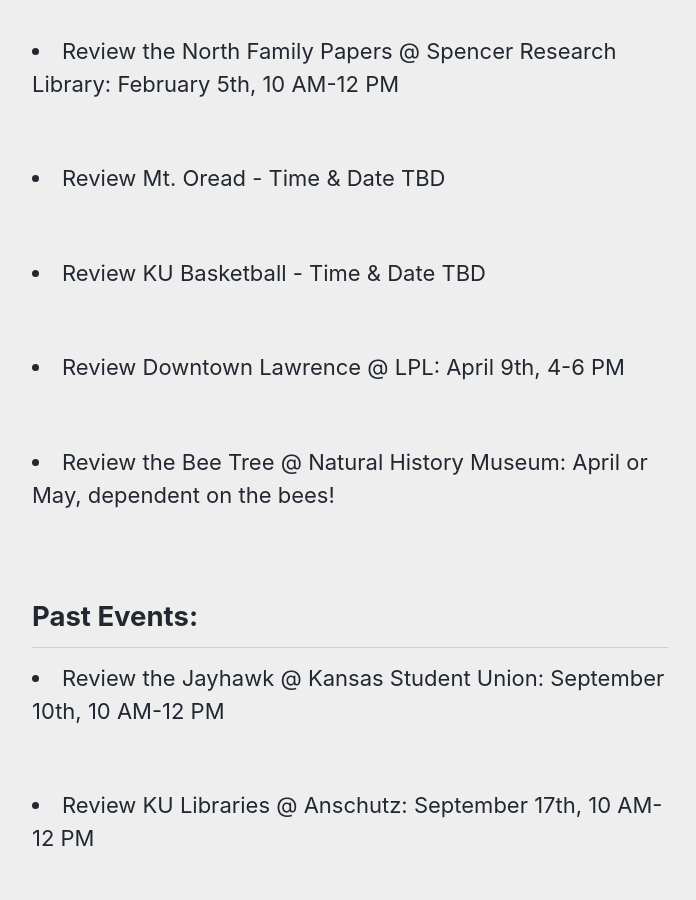
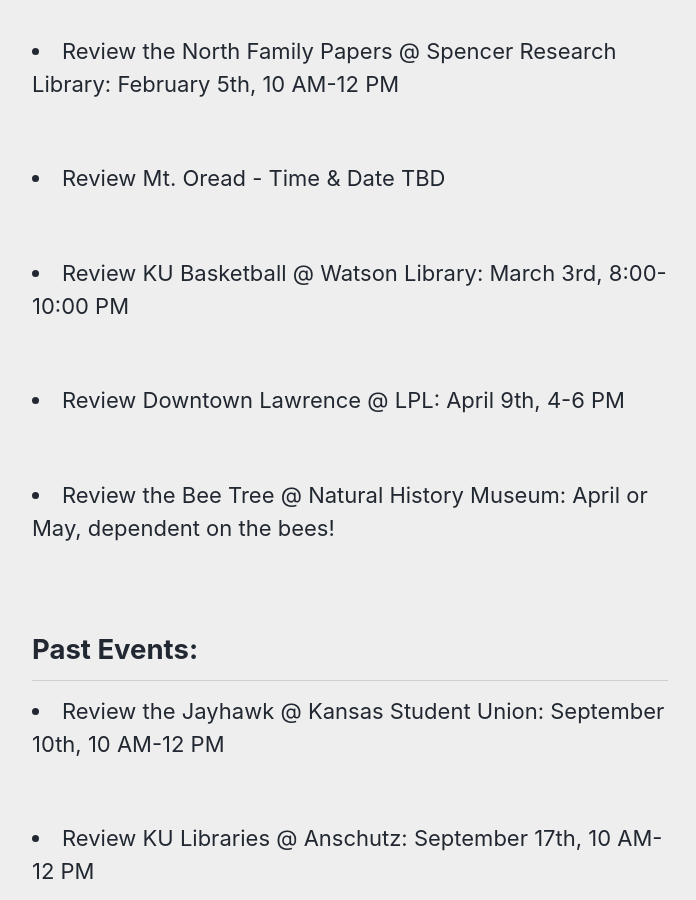
Before and after one commit to idrhku/lawrence-reviewed, a Jekyll site: the page built from _pages/pop-ups.md, in a window 1280 px wide and 900 px high, scrolled down 742 px. Shown: the whole window, without its empty margins (290-986 px from the left). Built offline with Jekyll 4.4.1, drawn with Linux system fonts in a browser that asks for light colours; cached includes are drawn as plain includes.

Commit message:
Update pop-ups.md

```diff
--- a/_pages/pop-ups.md
+++ b/_pages/pop-ups.md
@@ -22,7 +22,7 @@
 <br>
 <li>Review Mt. Oread - Time & Date TBD</li>
 <br>
-<li>Review KU Basketball - Time & Date TBD</li>
+<li>Review KU Basketball @ Watson Library: March 3rd, 8:00-10:00 PM</li>
 <br>
 <li>Review Downtown Lawrence @ LPL: April 9th, 4-6 PM </li>
 <br>
```
